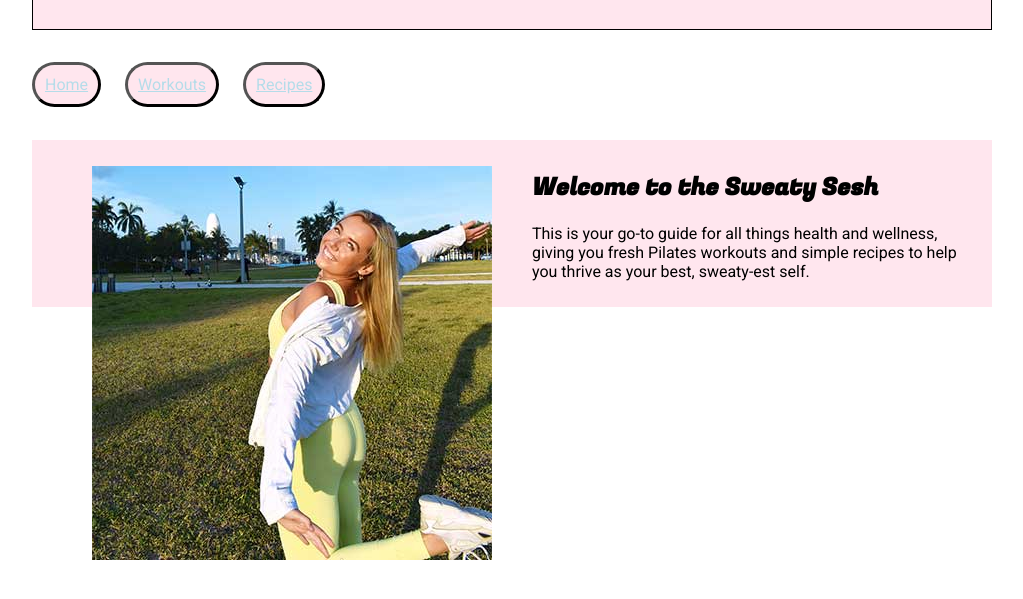
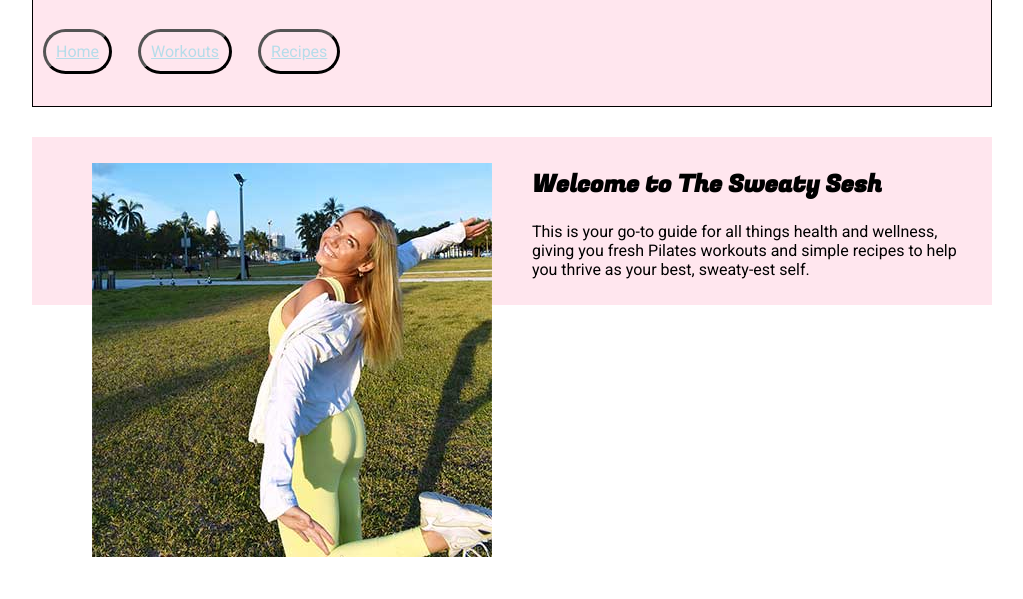
Before and after one commit to calliejardine/calliejardine.github.io, a plain HTML site: page index.html in a window 1280 px wide. Shown: the part 121-720 px from the top of the page, without its empty margins (128-1151 px from the left). Drawn offline with Linux system fonts and the light colour scheme; a web font is replaced by a local one.

Commit message:
updated index
updated index

```diff
--- a/index.html
+++ b/index.html
@@ -7,10 +7,9 @@
   </head>
 
   <body>
+    <div id="wrapper">
       <header>
         <h1>The Sweaty Sesh</h1>
-    </header>
-
         <nav>
           <ul>
             <li><a href="index.html">Home</a></li>
@@ -18,17 +17,17 @@
             <li><a href="recipes.html">Recipes</a></li>
           </ul>
         </nav>
+      </header>
 
       <main>
         <section id="hi">
           <figure>
             <img src="images/home-image.jpg" alt="The Sweaty Sesh founder Callie Jardine"/>
           </figure>
-        <h2>Welcome to the Sweaty Sesh</h2>
+          <h2>Welcome to The Sweaty Sesh</h2>
           <p>This is your go-to guide for all things health and wellness, giving you fresh Pilates workouts and simple recipes to help you thrive as your best, sweaty-est self.</p>
         </section>
       </main>
-    <footer>
-    </footer>
+    </div>
   </body>
 </html>
```
Lines whose indentation alone changed are shown as unchanged.
